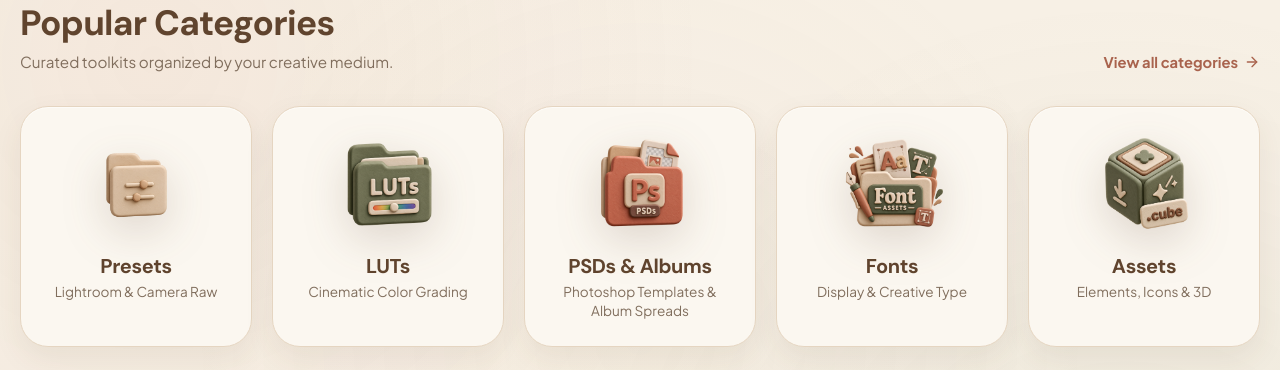
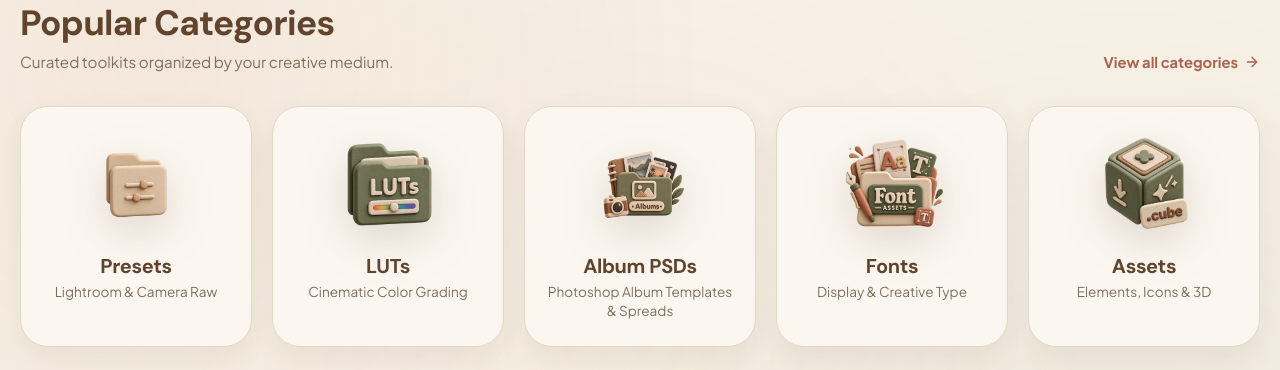
Before and after one commit to xMIRCHIx/Template-Theory, a React (Vite) app: page / in a window 1280 px wide. Shown: the part 860-1230 px from the top of the page. Built offline with nearby package versions, Linux system fonts and the light colour scheme; no server answers.

Commit message:
feat: rename category to Album PSDs, refine Presets matching and add Collection Manager view filter

```diff
--- a/src/components/layout/Footer.tsx
+++ b/src/components/layout/Footer.tsx
@@ -156,7 +156,7 @@ export const Footer: React.FC = () => {
               <Link to="/shop" style={{ color: 'var(--muted)' }}>All Products</Link>
               <Link to="/collections/presets" style={{ color: 'var(--muted)' }}>Presets</Link>
               <Link to="/collections/luts" style={{ color: 'var(--muted)' }}>LUTs</Link>
-              <Link to="/collections/psds" style={{ color: 'var(--muted)' }}>PSDs & Albums</Link>
+              <Link to="/collections/psds" style={{ color: 'var(--muted)' }}>Album PSDs</Link>
               <Link to="/collections/fonts" style={{ color: 'var(--muted)' }}>Fonts</Link>
               <Link to="/collections/assets" style={{ color: 'var(--muted)' }}>Assets</Link>
             </div>
--- a/src/data/categories.ts
+++ b/src/data/categories.ts
@@ -24,12 +24,12 @@ export const CATEGORIES: CategoryInfo[] = [
   {
     id: 'psds',
     slug: 'psds',
-    title: 'PSDs & Albums',
-    subtitle: 'Photoshop Templates & Album Spreads',
+    title: 'Album PSDs',
+    subtitle: 'Photoshop Album Templates & Spreads',
     description: 'Editable Photoshop templates, album spreads, and layouts built for fast, high-converting content creation.',
-    iconImage: '/assets/clay/PSDS.png',
+    iconImage: '/assets/clay/ALBMUN PSD.png',
     themeColor: 'var(--terracotta)',
-    filterTags: ['All PSDs & Albums', 'Wedding Albums', 'Social Media', 'YouTube Thumbnails', 'Posters', 'Brand Mockups', 'Editorial', 'Photo Spreads'],
+    filterTags: ['All Album PSDs', 'Wedding Albums', 'Photobooks', 'Social Media', 'Portfolios', 'Editorial', 'Photo Spreads'],
   },
   {
     id: 'fonts',
--- a/src/pages/AdminPage.tsx
+++ b/src/pages/AdminPage.tsx
@@ -68,8 +68,9 @@ export const AdminPage: React.FC = () => {
   const [orderedProductList, setOrderedProductList] = useState<Product[]>([]);
 
   // --- TAB 3: Collections State ---
-  const [selectedCategory, setSelectedCategory] = useState<ProductCategory>('luts');
+  const [selectedCategory, setSelectedCategory] = useState<ProductCategory>('presets');
   const [collectionProductIds, setCollectionProductIds] = useState<string[]>([]);
+  const [collectionFilterMode, setCollectionFilterMode] = useState<'all' | 'inCollection'>('all');
 
   // --- TAB 4: Settings State ---
   const [currentPin, setCurrentPin] = useState<string>('');
@@ -128,8 +129,15 @@ export const AdminPage: React.FC = () => {
 
   // Sync collection product IDs when selected category changes
   useEffect(() => {
-    const matching = products.filter((p) => p.category === selectedCategory).map((p) => p.slug);
+    const overrides = getAdminCustomizations().collectionOverrides;
+    if (overrides && overrides[selectedCategory] && Array.isArray(overrides[selectedCategory])) {
+      setCollectionProductIds(overrides[selectedCategory]);
+    } else {
+      const matching = products
+        .filter((p) => p.category === selectedCategory || (selectedCategory === 'psds' && ((p.category as string) === 'albums' || p.category === 'psds')))
+        .map((p) => p.slug);
       setCollectionProductIds(matching);
+    }
   }, [selectedCategory, products]);
 
   // PIN Login Handler
@@ -1333,9 +1341,58 @@ export const AdminPage: React.FC = () => {
               ))}
             </div>
 
+            {/* View Filter Bar (All Products vs In Collection Only) */}
+            <div style={{ display: 'flex', alignItems: 'center', justifyContent: 'space-between', marginBottom: '14px', flexWrap: 'wrap', gap: '10px' }}>
+              <span style={{ fontSize: '0.85rem', color: 'var(--muted)', fontWeight: 600 }}>
+                {collectionProductIds.length} {collectionProductIds.length === 1 ? 'product' : 'products'} assigned to this collection
+              </span>
+
+              <div style={{ display: 'inline-flex', backgroundColor: 'var(--cream)', padding: '3px', borderRadius: 'var(--radius-full)', border: '1px solid var(--border)' }}>
+                <button
+                  onClick={() => setCollectionFilterMode('all')}
+                  style={{
+                    padding: '5px 14px',
+                    borderRadius: 'var(--radius-full)',
+                    fontSize: '0.78rem',
+                    fontWeight: 700,
+                    backgroundColor: collectionFilterMode === 'all' ? 'var(--brown)' : 'transparent',
+                    color: collectionFilterMode === 'all' ? '#fff' : 'var(--brown)',
+                    border: 'none',
+                    cursor: 'pointer',
+                    transition: 'all 0.2s',
+                  }}
+                >
+                  All Products ({products.length})
+                </button>
+                <button
+                  onClick={() => setCollectionFilterMode('inCollection')}
+                  style={{
+                    padding: '5px 14px',
+                    borderRadius: 'var(--radius-full)',
+                    fontSize: '0.78rem',
+                    fontWeight: 700,
+                    backgroundColor: collectionFilterMode === 'inCollection' ? 'var(--brown)' : 'transparent',
+                    color: collectionFilterMode === 'inCollection' ? '#fff' : 'var(--brown)',
+                    border: 'none',
+                    cursor: 'pointer',
+                    transition: 'all 0.2s',
+                  }}
+                >
+                  In Collection Only ({collectionProductIds.length})
+                </button>
+              </div>
+            </div>
+
             {/* Product Assignment Checklist */}
             <div style={{ display: 'flex', flexDirection: 'column', gap: '8px' }}>
-              {products.map((product) => {
+              {products
+                .filter((product) => {
+                  if (collectionFilterMode === 'inCollection') {
+                    return collectionProductIds.includes(product.slug);
+                  }
+                  return true;
+                })
+                .map((product) => {
                   const isChecked = collectionProductIds.includes(product.slug);
                   return (
                     <div
--- a/src/pages/ShopPage.tsx
+++ b/src/pages/ShopPage.tsx
@@ -16,8 +16,11 @@ export const ShopPage: React.FC = () => {
   const filteredProducts = useMemo(() => {
     return catalog.filter((p) => {
       // Category filter
-      if (selectedCategory !== 'all' && p.category !== selectedCategory) {
-        return false;
+      if (selectedCategory !== 'all') {
+        const matchesCat =
+          p.category === selectedCategory ||
+          (selectedCategory === 'psds' && ((p.category as string) === 'albums' || p.category === 'psds'));
+        if (!matchesCat) return false;
       }
 
       // Search query
--- a/src/services/shopify.ts
+++ b/src/services/shopify.ts
@@ -138,11 +138,11 @@ export const CREATE_CART_MUTATION = `
 
 // Helper to determine category from product title, tags or productType
 function inferCategory(node: any): ProductCategory {
-  const text = `${node.title} ${node.productType} ${node.tags.join(' ')}`.toLowerCase();
+  const text = `${node.title || ''} ${node.productType || ''} ${(node.tags || []).join(' ')}`.toLowerCase();
+  if (text.includes('preset') || text.includes('lightroom') || text.includes('xmp') || text.includes('dng')) return 'presets';
   if (text.includes('lut') || text.includes('cube')) return 'luts';
-  if (text.includes('preset') || text.includes('xmp') || text.includes('dng') || text.includes('lightroom')) return 'presets';
-  if (text.includes('font') || text.includes('typeface') || text.includes('otf') || text.includes('serif')) return 'fonts';
-  if (text.includes('album') || text.includes('psd') || text.includes('mockup') || text.includes('stationery') || text.includes('lookbook') || text.includes('photoshop')) return 'psds';
+  if (text.includes('album') || text.includes('psd') || text.includes('photoshop') || text.includes('mockup') || text.includes('stationery') || text.includes('lookbook')) return 'psds';
+  if (text.includes('font') || text.includes('typeface') || text.includes('otf') || text.includes('ttf') || text.includes('serif')) return 'fonts';
   return 'assets';
 }
 
```
Lines whose indentation alone changed are shown as unchanged.
